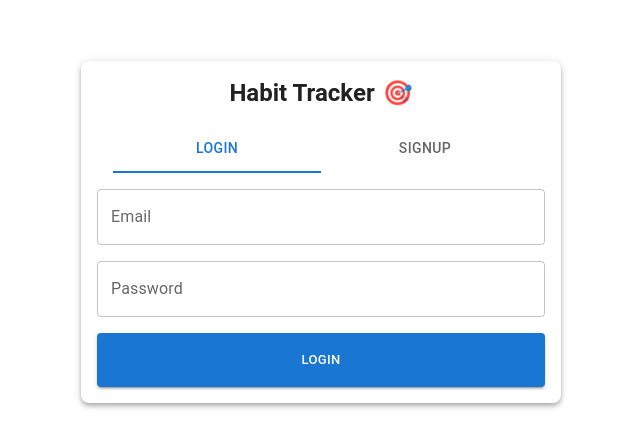
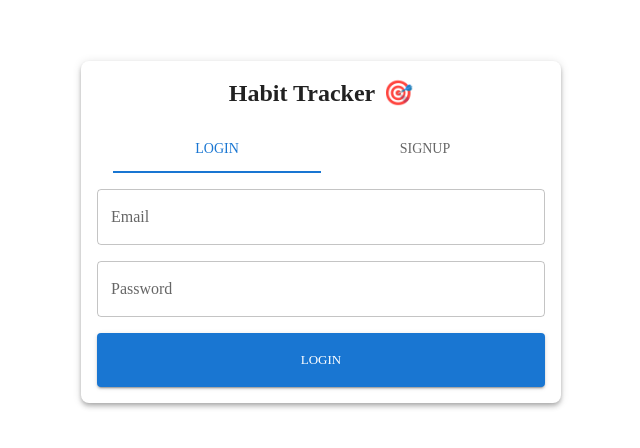
Before and after one commit to GouravNG/habit_tracker, a React (Vite) app: page /login in a window 1280 px wide. Shown: the part 160-608 px from the top of the page, without its empty margins (319-959 px from the left). Built offline with nearby package versions, Linux system fonts and the light colour scheme; no server answers.

Commit message:
style:fonts

```diff
--- a/package.json
+++ b/package.json
@@ -13,7 +13,7 @@
     "@emotion/react": "^11.14.0",
     "@emotion/styled": "^11.14.0",
     "@fontsource-variable/inter": "^5.2.5",
-    "@fontsource/mali": "^5.2.5",
+    "@fontsource/roboto-mono": "^5.2.5",
     "@mui/material": "^7.0.1",
     "@reduxjs/toolkit": "^2.6.1",
     "@tanstack/react-query": "^5.71.1",
--- a/src/App.tsx
+++ b/src/App.tsx
@@ -15,12 +15,7 @@ import { Typography } from "@mui/material"
 function App() {
   const toggleState = useTypedSelector((states) => states.toggles)
   const { data, isError, isPending } = useGetHabbits<TGetHabit[]>()
-  if (isPending) return <Typography>Loading...</Typography>
-  if (isError) return <Typography>Something went wrong!!</Typography>
-  if (
-    data === undefined ||
-    (data.length && <Typography>No habit found!!</Typography>)
-  )
+
   if (data) {
     return (
       <>
@@ -35,6 +30,13 @@ function App() {
             <TrackerHeader />
           </Grid>
           <Grid size={12} sx={{ height: "300px", overflowY: "auto" }}>
+            {isPending && <Typography>Loading...</Typography>}
+            {isError && <Typography>Something went wrong!!</Typography>}
+            {(data === undefined || !data.length) && (
+              <Typography textAlign={"center"} sx={{ p: 2 }}>
+                No habit found!!
+              </Typography>
+            )}
             {data.map((i, index) => {
               return <Tracker data={i} key={index} />
             })}
--- a/src/globalProviders.tsx
+++ b/src/globalProviders.tsx
@@ -6,7 +6,14 @@ import { QueryClient, QueryClientProvider } from "@tanstack/react-query"
 import { BrowserRouter } from "react-router"
 
 const GlobalProvider = ({ children }: { children: React.ReactNode }) => {
-  const tanClient = new QueryClient()
+  const tanClient = new QueryClient({
+    defaultOptions: {
+      queries: {
+        refetchOnWindowFocus: false,
+        retry: 2,
+      },
+    },
+  })
   return (
     <>
       <Provider store={habbitStore}>
--- a/src/theme/theme.tsx
+++ b/src/theme/theme.tsx
@@ -1,3 +1,7 @@
 import { createTheme } from "@mui/material/styles"
 
-export const habbitTheme = createTheme({})
+export const habbitTheme = createTheme({
+  typography: {
+    fontFamily: '"roboto-mono","sans-serif"',
+  },
+})
```
Also changed, not shown: src/main.tsx (+4 -4 lines), 1 other file (tests, documents, lock files or other folders). Lines whose indentation alone changed are shown as unchanged.
